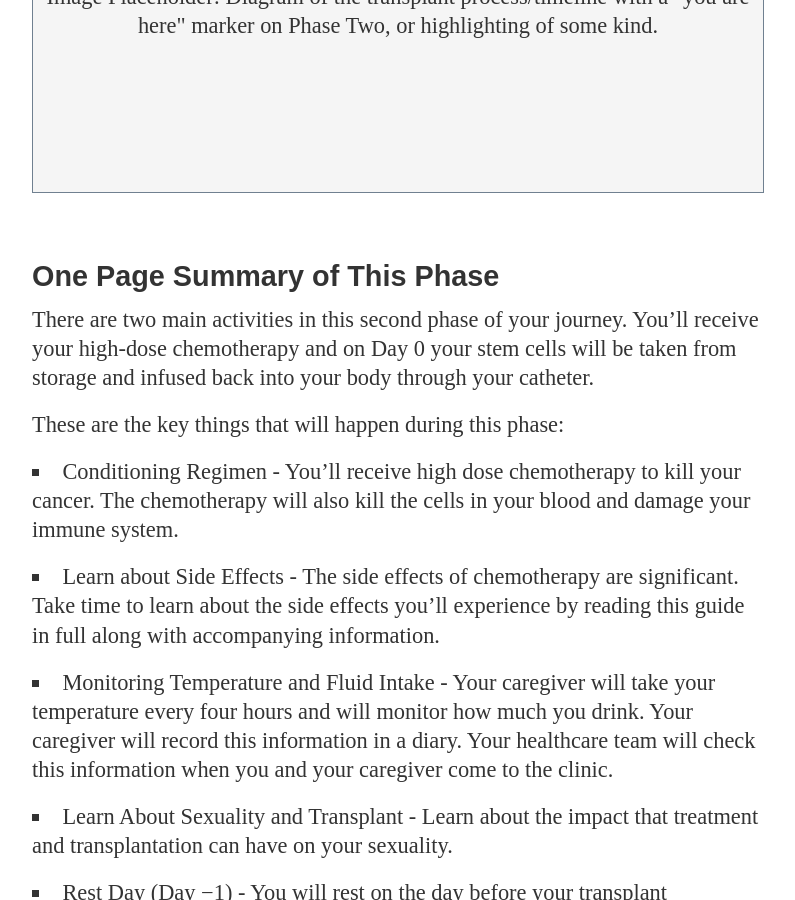
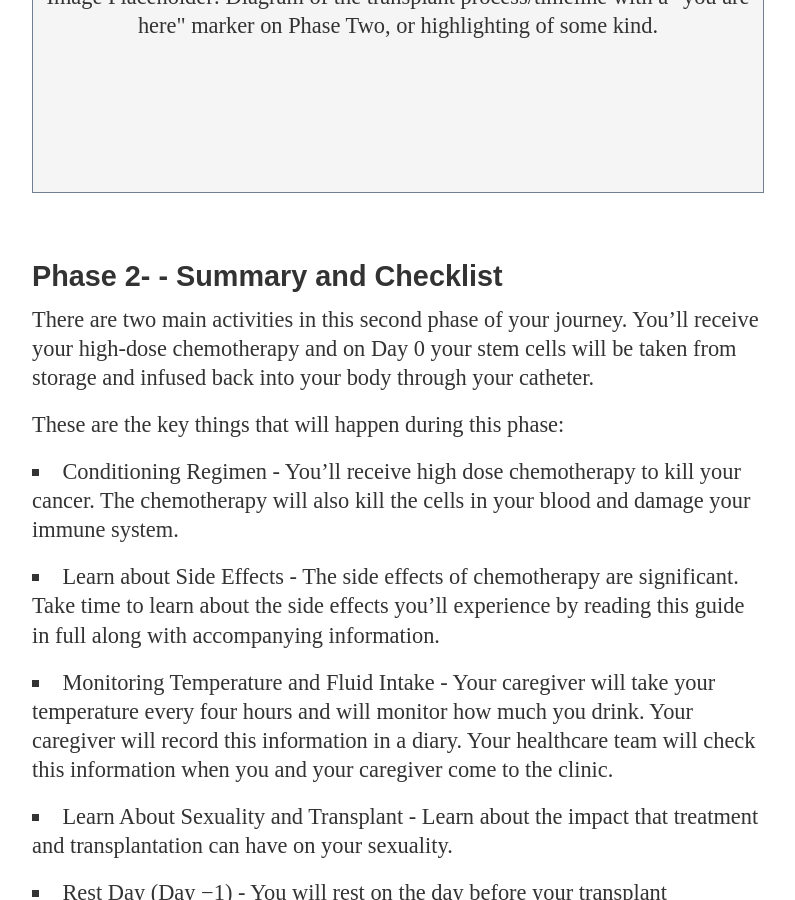
Before and after one commit to mskccpatiented/contentaudit, a Jekyll site: the page built from _posts/2012-11-19-auto-bmt-outpatient-guide-hybrid.md, in a window 1280 px wide and 900 px high, scrolled down 29704 px. Shown: the whole window, without its empty margins (128-923 px from the left). Built offline with Jekyll 4.4.1, drawn with Linux system fonts in a browser that asks for light colours; Markdown is read by kramdown in place of the engine named in the settings.

Commit message:
deploying BMT patient ed

```diff
--- a/_posts/2012-11-19-auto-bmt-outpatient-guide-hybrid.md
+++ b/_posts/2012-11-19-auto-bmt-outpatient-guide-hybrid.md
@@ -434,7 +434,7 @@ Full instructions on how to care for your catheter are included in **Caring for
 ## Phase 2 - Your Chemotherapy and Transplant
 <div class="image-placeholder"><p>Image Placeholder: Diagram of the transplant process/timeline with a "you are here" marker on Phase Two, or highlighting of some kind.</p></div>
 
-### One Page Summary of This Phase
+### Phase 2- - Summary and Checklist
 There are two main activities in this second phase of your journey. You'll receive your high-dose chemotherapy and on Day 0 your stem cells will be taken from storage and infused back into your body through your catheter.
 
 These are the key things that will happen during this phase:
```
Also changed, not shown: 1 other file.
